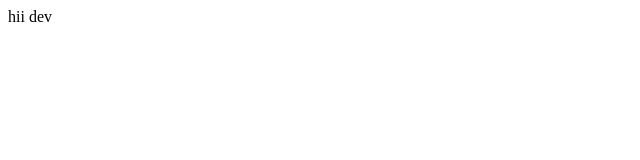
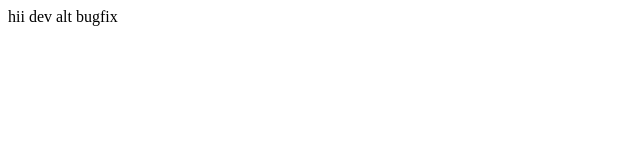
Before and after one commit to LanaPraca/AV2, a plain HTML site: page index.html in a window 1280 px wide. Shown: the full height of the page, 0-640 px from the left. Drawn offline with Linux system fonts and the light colour scheme.

Commit message:
Update index.html

```diff
--- a/index.html
+++ b/index.html
@@ -8,5 +8,9 @@
 <body>
     hii dev
 
+
+
+
+    alt bugfix
 </body>
 </html>
```
